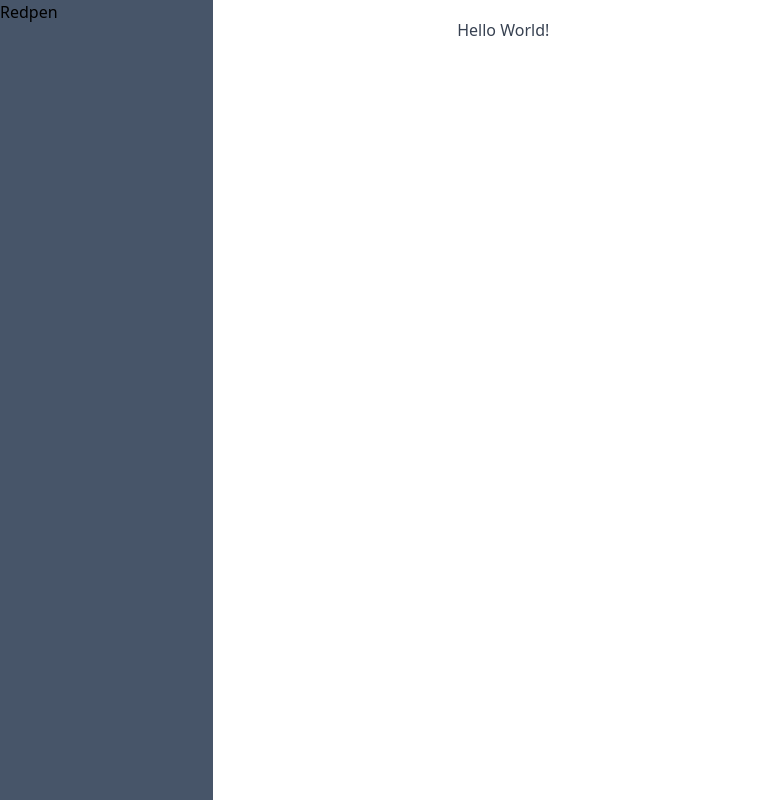
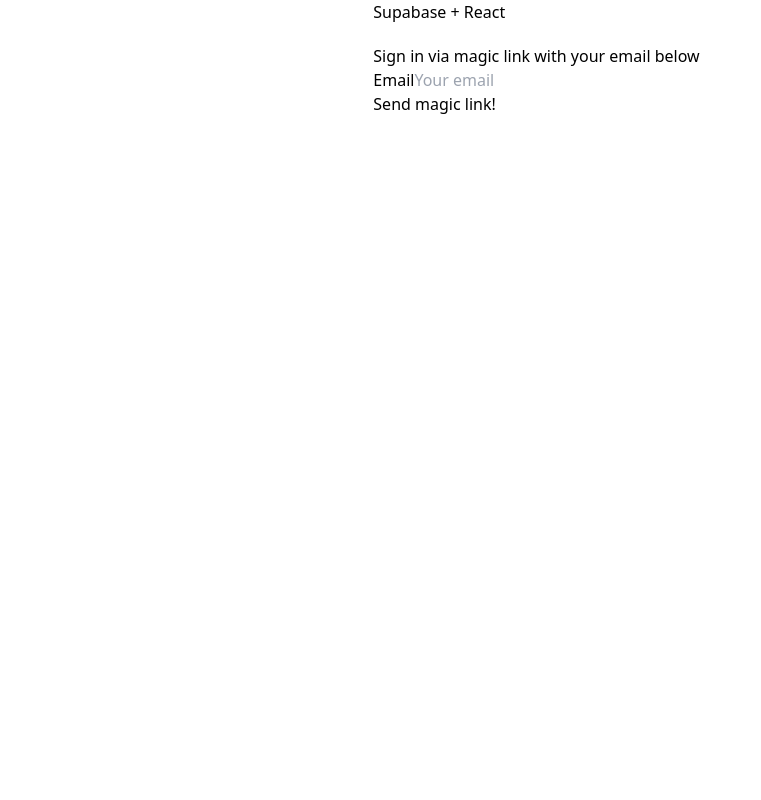
Before and after one commit to rwblickhan/Redpen, a React (Vite) app: page / in a window 1280 px wide. Shown: the whole page, without its empty margins (0-761 px from the left). Built offline with nearby package versions, Linux system fonts and the light colour scheme.

Commit message:
Get a basic auth page working

```diff
--- a/package.json
+++ b/package.json
@@ -9,6 +9,7 @@
     "preview": "vite preview"
   },
   "dependencies": {
+    "@supabase/supabase-js": "^2.8.0",
     "@tiptap/core": "2.0.0-beta.218",
     "@tiptap/pm": "2.0.0-beta.218",
     "@tiptap/react": "2.0.0-beta.218",
@@ -20,8 +21,12 @@
     "@tailwindcss/typography": "^0.5.9",
     "@types/react": "^18.0.27",
     "@types/react-dom": "^18.0.10",
+    "@typescript-eslint/eslint-plugin": "^5.53.0",
+    "@typescript-eslint/parser": "^5.53.0",
     "@vitejs/plugin-react": "^3.1.0",
     "autoprefixer": "^10.4.13",
+    "eslint": "^8.35.0",
+    "eslint-plugin-react": "^7.32.2",
     "postcss": "^8.4.21",
     "tailwindcss": "^3.2.7",
     "typescript": "^4.9.3",
--- a/src/App.tsx
+++ b/src/App.tsx
@@ -1,11 +1,23 @@
-import Sidebar from "./Sidebar";
-import Tiptap from "./Tiptap";
+import { Session } from "@supabase/supabase-js";
+import { useState, useEffect, useContext } from "react";
+import React from "react";
+import LoggedInApp from "./LoggedInApp";
+import { SupabaseClientContext } from "./SupabaseClientContext";
+import Auth from "./Auth";
 
 export default function App() {
-  return (
-    <div className="flex flex-row">
-      <Sidebar className="h-screen basis-1/6" />
-      <Tiptap className="h-screen basis-5/6" />
-    </div>
-  );
+  const supabaseClient = useContext(SupabaseClientContext);
+  const [session, setSession] = useState<Session | null>(null);
+
+  useEffect(() => {
+    supabaseClient.auth.getSession().then(({ data: { session } }) => {
+      setSession(session);
+    });
+
+    supabaseClient.auth.onAuthStateChange((_event, session) => {
+      setSession(session);
+    });
+  }, []);
+
+  return <>{!session ? <Auth /> : <LoggedInApp session={session} />}</>;
 }
--- /dev/null
+++ b/src/Auth.tsx
@@ -0,0 +1,56 @@
+import { useState, useContext, FormEvent } from "react";
+import { SupabaseClientContext } from "./SupabaseClientContext";
+import React from "react";
+import { isAuthError } from "@supabase/supabase-js";
+
+export default function Auth() {
+  const supabaseClient = useContext(SupabaseClientContext);
+  const [loading, setLoading] = useState(false);
+  const [email, setEmail] = useState("");
+
+  const handleLogin = async (e: FormEvent) => {
+    e.preventDefault();
+
+    try {
+      setLoading(true);
+      const { error } = await supabaseClient.auth.signInWithOtp({ email });
+      if (error) throw error;
+      alert("Check your email for the login link!");
+    } catch (error: unknown) {
+      if (isAuthError(error)) {
+        alert(error.message);
+      }
+    } finally {
+      setLoading(false);
+    }
+  };
+
+  return (
+    <div className="flex flex-row justify-center">
+      <div className="w-5/12 flex flex-col" aria-live="polite">
+        <h1 className="w-full mb-5">Supabase + React</h1>
+        <p className="description">
+          Sign in via magic link with your email below
+        </p>
+        {loading ? (
+          "Sending magic link..."
+        ) : (
+          <form onSubmit={handleLogin}>
+            <label htmlFor="email">Email</label>
+            <input
+              id="email"
+              className="inputField"
+              type="email"
+              placeholder="Your email"
+              value={email}
+              onChange={(e) => setEmail(e.target.value)}
+            />
+            <button className="button block" aria-live="polite">
+              Send magic link!
+            </button>
+          </form>
+        )}
+      </div>
+    </div>
+  );
+}
--- /dev/null
+++ b/src/LoggedInApp.tsx
@@ -0,0 +1,17 @@
+import Tiptap from "./Tiptap";
+import Sidebar from "./Sidebar";
+import { Session } from "@supabase/supabase-js";
+import React from "react";
+
+export interface Props {
+  session: Session;
+}
+
+export default function LoggedInApp({ session }: Props) {
+  return (
+    <div className="flex flex-row">
+      <Sidebar className="h-screen basis-1/6" session={session} />
+      <Tiptap className="h-screen basis-5/6" />
+    </div>
+  );
+}
--- a/src/Sidebar.tsx
+++ b/src/Sidebar.tsx
@@ -1,8 +1,29 @@
+import { Session } from "@supabase/supabase-js";
+import { useContext, useEffect } from "react";
+import { SupabaseClientContext } from "./SupabaseClientContext";
+import React from "react";
+
 export interface Props {
   className: string;
+  session: Session;
 }
 
-export default function Sidebar({ className }: Props) {
+export default function Sidebar({ className, session }: Props) {
+  const supabaseClient = useContext(SupabaseClientContext);
+
+  useEffect(() => {
+    getProfile();
+  }, [session]);
+
+  const getProfile = async () => {
+    const { user } = session;
+    supabaseClient
+      .from("profiles")
+      .select(`username, avatar_url`)
+      .eq("id", user.id)
+      .single();
+  };
+
   return (
     <div className={className + " bg-slate-600"}>
       <p>Redpen</p>
--- /dev/null
+++ b/src/SupabaseClientContext.ts
@@ -0,0 +1,9 @@
+import { createContext } from "react";
+import { createClient } from "@supabase/supabase-js";
+
+const supabase = createClient(
+  "https://ewfnxnbgecwscdiktiiu.supabase.co",
+  "eyJhbGciOiJIUzI1NiIsInR5cCI6IkpXVCJ9.eyJpc3MiOiJzdXBhYmFzZSIsInJlZiI6ImV3Zm54bmJnZWN3c2NkaWt0aWl1Iiwicm9sZSI6ImFub24iLCJpYXQiOjE2Nzc0Nzc5NzMsImV4cCI6MTk5MzA1Mzk3M30.iAQMbOaEYE9UUXk5wSuX71Tm3YAl84BQOFjwXBwVOa0"
+);
+
+export const SupabaseClientContext = createContext(supabase);
--- a/src/Tiptap.tsx
+++ b/src/Tiptap.tsx
@@ -1,5 +1,6 @@
 import { useEditor, EditorContent } from "@tiptap/react";
 import StarterKit from "@tiptap/starter-kit";
+import React from "react";
 
 export interface Props {
   className: string;
```
Also changed, not shown: .eslintrc.json (added), 1 other file (tests, documents, lock files or other folders).
